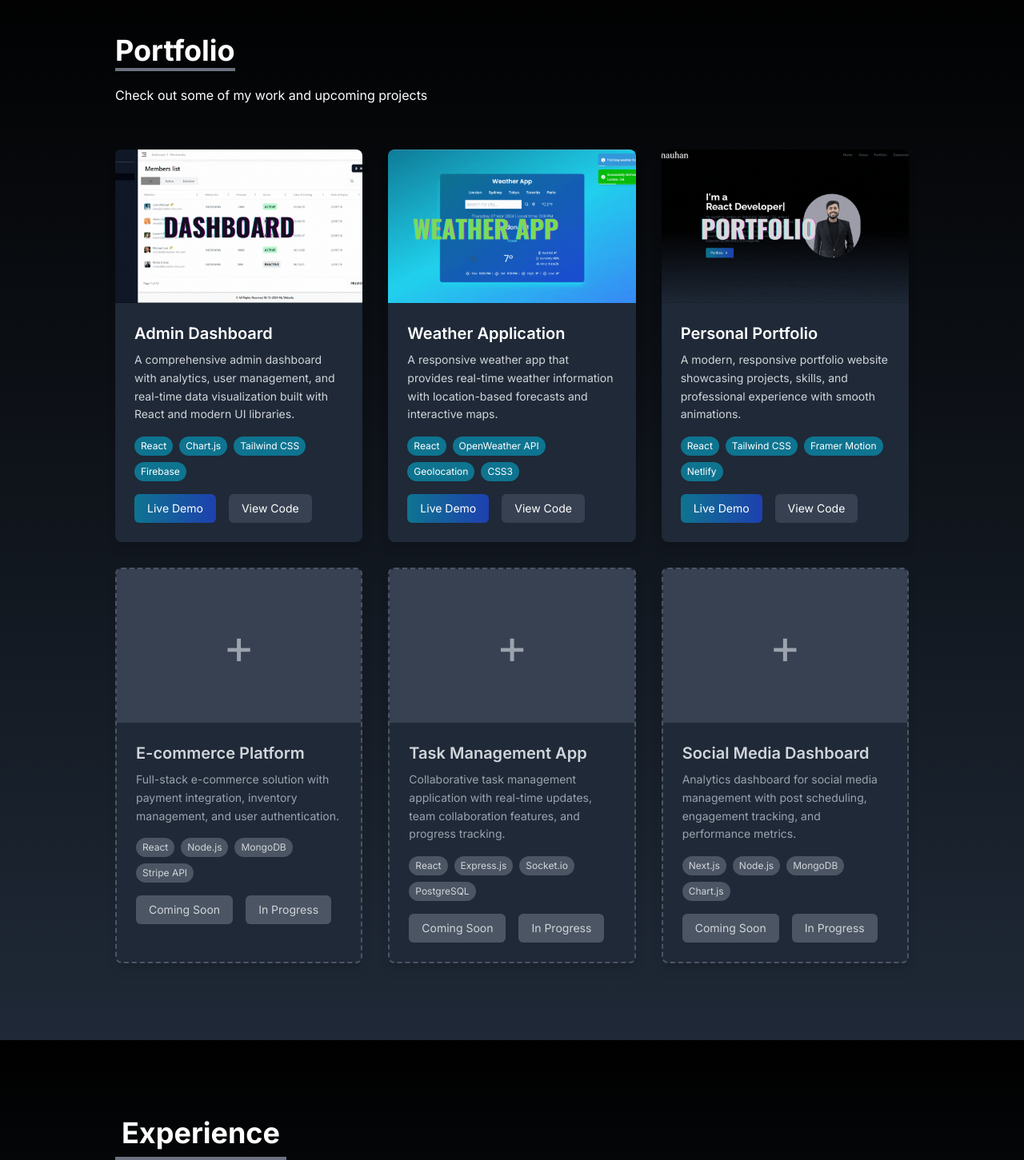
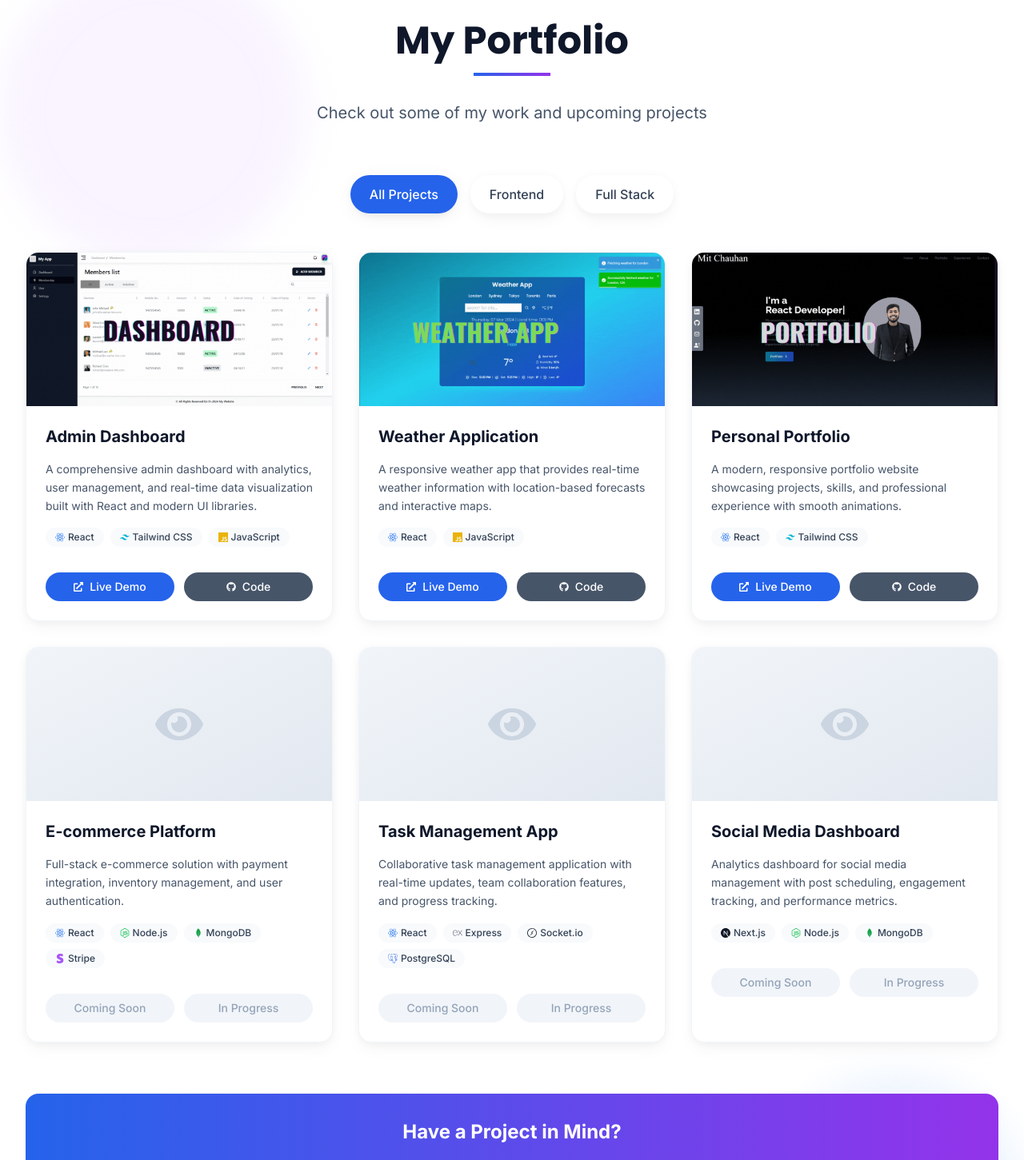
Before and after one commit to Mitchauhan0712/portfolio, a React (Create React App) app: page / in a window 1280 px wide. Shown: the part 3820-5271 px from the top of the page at 80% size. Built offline with nearby package versions, Linux system fonts and the light colour scheme.

Commit message:
auto-commit for 89b204bb-bb5a-4474-ab0f-ab319b2cccfb

```diff
--- a/src/components/Portfolio.jsx
+++ b/src/components/Portfolio.jsx
@@ -1,158 +1,255 @@
-import React from "react";
+import React, { useState } from "react";
+import { FaGithub, FaExternalLinkAlt, FaEye } from "react-icons/fa";
+import { SiReact, SiTailwindcss, SiNodedotjs, SiMongodb, SiJavascript, SiExpress, SiNextdotjs, SiPostgresql, SiSocketdotio, SiStripe } from "react-icons/si";
 import Dashboard from "../assets/Heading.gif";
 import WeatherApp from "../assets/WeatherappHeading.gif";
 import PortfolioHeading from "../assets/PortfolioHeading.gif";
 
 const Portfolio = () => {
-  const portfolios = [
+  const [activeFilter, setActiveFilter] = useState('all');
+
+  const projects = [
     {
       id: 1,
       title: "Admin Dashboard",
       description: "A comprehensive admin dashboard with analytics, user management, and real-time data visualization built with React and modern UI libraries.",
-      techStack: ["React", "Chart.js", "Tailwind CSS", "Firebase"],
-      src: Dashboard,
+      fullDescription: "Modern admin dashboard featuring real-time analytics, user management system, data visualization with Chart.js, and responsive design. Built with React and integrated with Firebase for backend services.",
+      category: "frontend",
+      techStack: [
+        { name: "React", icon: <SiReact className="text-blue-500" /> },
+        { name: "Tailwind CSS", icon: <SiTailwindcss className="text-cyan-500" /> },
+        { name: "JavaScript", icon: <SiJavascript className="text-yellow-500" /> }
+      ],
+      image: Dashboard,
       demoLink: "https://mit-dashboard.netlify.app/",
       codeLink: "https://github.com/Mitchauhan0712/Dashboard",
+      featured: true
     },
     {
       id: 2,
       title: "Weather Application",
       description: "A responsive weather app that provides real-time weather information with location-based forecasts and interactive maps.",
-      techStack: ["React", "OpenWeather API", "Geolocation", "CSS3"],
-      src: WeatherApp,
+      fullDescription: "Real-time weather application with location-based forecasts, interactive maps, and beautiful UI. Features include current weather, 7-day forecast, and weather alerts.",
+      category: "frontend",
+      techStack: [
+        { name: "React", icon: <SiReact className="text-blue-500" /> },
+        { name: "JavaScript", icon: <SiJavascript className="text-yellow-500" /> }
+      ],
+      image: WeatherApp,
       demoLink: "https://mit-wheather-app.netlify.app",
       codeLink: "https://github.com/Mitchauhan0712/Wheather-App",
+      featured: true
     },
     {
       id: 3,
       title: "Personal Portfolio",
       description: "A modern, responsive portfolio website showcasing projects, skills, and professional experience with smooth animations.",
-      techStack: ["React", "Tailwind CSS", "Framer Motion", "Netlify"],
-      src: PortfolioHeading,
+      fullDescription: "Modern portfolio website with smooth animations, responsive design, and interactive elements. Features include project showcase, skills display, and contact form.",
+      category: "frontend",
+      techStack: [
+        { name: "React", icon: <SiReact className="text-blue-500" /> },
+        { name: "Tailwind CSS", icon: <SiTailwindcss className="text-cyan-500" /> }
+      ],
+      image: PortfolioHeading,
       demoLink: "https://mitchauhan-portfolio-app.netlify.app",
       codeLink: "https://github.com/Mitchauhan0712/portfolio",
-    },
+      featured: false
+    }
   ];
 
-  // Placeholder projects for easy extension
   const placeholderProjects = [
     {
       id: 4,
       title: "E-commerce Platform",
       description: "Full-stack e-commerce solution with payment integration, inventory management, and user authentication.",
-      techStack: ["React", "Node.js", "MongoDB", "Stripe API"],
-      placeholder: true,
+      fullDescription: "Complete e-commerce platform with user authentication, product management, shopping cart, payment integration with Stripe, and admin dashboard.",
+      category: "fullstack",
+      techStack: [
+        { name: "React", icon: <SiReact className="text-blue-500" /> },
+        { name: "Node.js", icon: <SiNodedotjs className="text-green-500" /> },
+        { name: "MongoDB", icon: <SiMongodb className="text-green-600" /> },
+        { name: "Stripe", icon: <SiStripe className="text-purple-500" /> }
+      ],
+      placeholder: true
     },
     {
       id: 5,
       title: "Task Management App",
       description: "Collaborative task management application with real-time updates, team collaboration features, and progress tracking.",
-      techStack: ["React", "Express.js", "Socket.io", "PostgreSQL"],
-      placeholder: true,
+      fullDescription: "Real-time task management application with team collaboration, progress tracking, notifications, and project management features.",
+      category: "fullstack",
+      techStack: [
+        { name: "React", icon: <SiReact className="text-blue-500" /> },
+        { name: "Express", icon: <SiExpress className="text-gray-600" /> },
+        { name: "Socket.io", icon: <SiSocketdotio className="text-gray-800" /> },
+        { name: "PostgreSQL", icon: <SiPostgresql className="text-blue-600" /> }
+      ],
+      placeholder: true
     },
     {
       id: 6,
       title: "Social Media Dashboard",
       description: "Analytics dashboard for social media management with post scheduling, engagement tracking, and performance metrics.",
-      techStack: ["Next.js", "Node.js", "MongoDB", "Chart.js"],
-      placeholder: true,
-    },
+      fullDescription: "Comprehensive social media management dashboard with analytics, post scheduling, engagement tracking, and performance metrics across multiple platforms.",
+      category: "fullstack",
+      techStack: [
+        { name: "Next.js", icon: <SiNextdotjs className="text-gray-900" /> },
+        { name: "Node.js", icon: <SiNodedotjs className="text-green-500" /> },
+        { name: "MongoDB", icon: <SiMongodb className="text-green-600" /> }
+      ],
+      placeholder: true
+    }
+  ];
+
+  const allProjects = [...projects, ...placeholderProjects];
+
+  const filteredProjects = activeFilter === 'all'
+    ? allProjects
+    : allProjects.filter(project => project.category === activeFilter);
+
+  const filters = [
+    { key: 'all', label: 'All Projects' },
+    { key: 'frontend', label: 'Frontend' },
+    { key: 'fullstack', label: 'Full Stack' }
   ];
 
   return (
-    <div
-      name="portfolio"
-      className="bg-gradient-to-b from-black to-gray-800 w-full min-h-screen py-20"
-    >
-      <div className="max-w-screen-lg p-4 mx-auto flex flex-col justify-center w-full text-white">
-        <div className="pb-8">
-          <p className="text-4xl font-bold inline border-b-4 border-gray-500">
-            Portfolio
+    <section name="portfolio" className="py-20 bg-white relative overflow-hidden">
+      {/* Background decorative elements */}
+      <div className="absolute top-0 left-0 w-96 h-96 bg-accent-100 rounded-full mix-blend-multiply filter blur-xl opacity-50"></div>
+      <div className="absolute bottom-0 right-0 w-80 h-80 bg-primary-100 rounded-full mix-blend-multiply filter blur-xl opacity-50"></div>
+
+      <div className="relative z-10 max-w-7xl mx-auto px-4 sm:px-6 lg:px-8">
+        <div className="text-center mb-16 fade-in-up">
+          <h2 className="text-4xl sm:text-5xl font-bold font-poppins text-secondary-900 mb-4">
+            My Portfolio
+          </h2>
+          <div className="w-24 h-1 bg-gradient-to-r from-primary-600 to-accent-600 mx-auto mb-8"></div>
+          <p className="text-xl text-secondary-600 max-w-3xl mx-auto">
+            Check out some of my work and upcoming projects
           </p>
-          <p className="py-6">Check out some of my work and upcoming projects</p>
         </div>
 
-        <div className="grid sm:grid-cols-1 md:grid-cols-2 lg:grid-cols-3 gap-8">
-          {/* Existing Projects */}
-          {portfolios.map(({ id, title, description, techStack, src, demoLink, codeLink }) => (
-            <div key={id} className="bg-gray-800 rounded-lg shadow-lg hover:shadow-xl transition-shadow duration-300 overflow-hidden">
-              <img
-                src={src}
-                alt={title}
-                className="w-full h-48 object-cover hover:scale-105 transition-transform duration-300"
-              />
-              <div className="p-6">
-                <h3 className="text-xl font-semibold text-white mb-2">{title}</h3>
-                <p className="text-gray-300 text-sm mb-4 leading-relaxed">{description}</p>
-
-                <div className="flex flex-wrap gap-2 mb-4">
-                  {techStack.map((tech, index) => (
-                    <span
-                      key={index}
-                      className="bg-cyan-700 text-white px-2 py-1 rounded-full text-xs"
+        {/* Filter Buttons */}
+        <div className="flex flex-wrap justify-center gap-4 mb-12 fade-in-up">
+          {filters.map((filter) => (
+            <button
+              key={filter.key}
+              onClick={() => setActiveFilter(filter.key)}
+              className={`px-6 py-3 rounded-full font-medium transition-all duration-300 ${
+                activeFilter === filter.key
+                  ? 'bg-primary-600 text-white shadow-medium'
+                  : 'bg-white text-secondary-700 hover:bg-primary-50 hover:text-primary-600 shadow-soft'
+              }`}
             >
-                      {tech}
-                    </span>
+              {filter.label}
+            </button>
           ))}
         </div>
 
-                <div className="flex gap-4">
+        {/* Projects Grid */}
+        <div className="grid grid-cols-1 md:grid-cols-2 lg:grid-cols-3 gap-8 mb-16">
+          {filteredProjects.map((project, index) => (
+            <div
+              key={project.id}
+              className={`bg-white rounded-2xl shadow-soft hover:shadow-strong transition-all duration-300 hover:scale-105 overflow-hidden border border-secondary-100 group ${
+                project.featured ? 'md:col-span-2 lg:col-span-1' : ''
+              }`}
+              style={{ animationDelay: `${index * 0.1}s` }}
+            >
+              {/* Project Image */}
+              <div className="relative h-48 bg-secondary-100 overflow-hidden">
+                {project.placeholder ? (
+                  <div className="w-full h-full bg-gradient-to-br from-secondary-100 to-secondary-200 flex items-center justify-center">
+                    <div className="text-6xl text-secondary-300">
+                      <FaEye />
+                    </div>
+                  </div>
+                ) : (
+                  <img
+                    src={project.image}
+                    alt={project.title}
+                    className="w-full h-full object-cover group-hover:scale-110 transition-transform duration-300"
+                  />
+                )}
+                <div className="absolute inset-0 bg-gradient-to-t from-black/20 to-transparent opacity-0 group-hover:opacity-100 transition-opacity duration-300"></div>
+              </div>
+
+              {/* Project Content */}
+              <div className="p-6 space-y-4">
+                <h3 className="text-xl font-bold text-secondary-900 group-hover:text-primary-600 transition-colors duration-300">
+                  {project.title}
+                </h3>
+                <p className="text-secondary-600 text-sm leading-relaxed">
+                  {project.description}
+                </p>
+
+                {/* Tech Stack */}
+                <div className="flex flex-wrap gap-2">
+                  {project.techStack.map((tech, techIndex) => (
+                    <div
+                      key={techIndex}
+                      className="flex items-center gap-1 px-3 py-1 bg-secondary-50 rounded-full text-xs font-medium text-secondary-700 hover:bg-secondary-100 transition-colors duration-200"
+                    >
+                      {tech.icon}
+                      <span>{tech.name}</span>
+                    </div>
+                  ))}
+                </div>
+
+                {/* Action Buttons */}
+                <div className="flex gap-3 pt-4">
+                  {project.placeholder ? (
+                    <>
+                      <button className="flex-1 bg-secondary-100 text-secondary-400 px-4 py-2 rounded-full text-sm font-medium cursor-not-allowed">
+                        Coming Soon
+                      </button>
+                      <button className="flex-1 bg-secondary-100 text-secondary-400 px-4 py-2 rounded-full text-sm font-medium cursor-not-allowed">
+                        In Progress
+                      </button>
+                    </>
+                  ) : (
+                    <>
                       <a
-                    href={demoLink}
+                        href={project.demoLink}
                         target="_blank"
                         rel="noopener noreferrer"
-                    className="bg-gradient-to-r from-cyan-700 to-blue-800 text-white px-4 py-2 rounded-md hover:scale-105 transition-transform duration-200 text-sm"
+                        className="flex-1 bg-primary-600 hover:bg-primary-700 text-white px-4 py-2 rounded-full text-sm font-medium transition-colors duration-200 flex items-center justify-center gap-2"
                       >
+                        <FaExternalLinkAlt size={12} />
                         Live Demo
                       </a>
                       <a
-                    href={codeLink}
+                        href={project.codeLink}
                         target="_blank"
                         rel="noopener noreferrer"
-                    className="bg-gray-700 text-white px-4 py-2 rounded-md hover:scale-105 transition-transform duration-200 text-sm"
+                        className="flex-1 bg-secondary-600 hover:bg-secondary-700 text-white px-4 py-2 rounded-full text-sm font-medium transition-colors duration-200 flex items-center justify-center gap-2"
                       >
-                    View Code
+                        <FaGithub size={12} />
+                        Code
                       </a>
-                </div>
-              </div>
-            </div>
-          ))}
-
-          {/* Placeholder Projects */}
-          {placeholderProjects.map(({ id, title, description, techStack }) => (
-            <div key={id} className="bg-gray-800 rounded-lg shadow-lg border-2 border-dashed border-gray-600 overflow-hidden">
-              <div className="w-full h-48 bg-gray-700 flex items-center justify-center">
-                <span className="text-gray-400 text-6xl">+</span>
-              </div>
-              <div className="p-6">
-                <h3 className="text-xl font-semibold text-gray-300 mb-2">{title}</h3>
-                <p className="text-gray-400 text-sm mb-4 leading-relaxed">{description}</p>
-
-                <div className="flex flex-wrap gap-2 mb-4">
-                  {techStack.map((tech, index) => (
-                    <span
-                      key={index}
-                      className="bg-gray-600 text-gray-300 px-2 py-1 rounded-full text-xs"
-                    >
-                      {tech}
-                    </span>
-                  ))}
-                </div>
-
-                <div className="flex gap-4">
-                  <button className="bg-gray-600 text-gray-300 px-4 py-2 rounded-md cursor-not-allowed text-sm">
-                    Coming Soon
-                  </button>
-                  <button className="bg-gray-600 text-gray-300 px-4 py-2 rounded-md cursor-not-allowed text-sm">
-                    In Progress
-                  </button>
+                    </>
+                  )}
                 </div>
               </div>
             </div>
           ))}
         </div>
+
+        {/* Call to Action */}
+        <div className="text-center fade-in-up">
+          <div className="bg-gradient-to-r from-primary-600 to-accent-600 p-8 rounded-2xl text-white">
+            <h3 className="text-2xl font-bold mb-4">Have a Project in Mind?</h3>
+            <p className="text-primary-100 mb-6 max-w-2xl mx-auto">
+              Let's discuss how we can bring your ideas to life with modern web technologies
+            </p>
+            <button className="bg-white text-primary-600 px-8 py-4 rounded-full font-medium hover:bg-primary-50 transition-colors duration-300 hover:scale-105">
+              Start a Project
+            </button>
           </div>
         </div>
+      </div>
+    </section>
   );
 };
 
```
Lines whose indentation alone changed are shown as unchanged.
